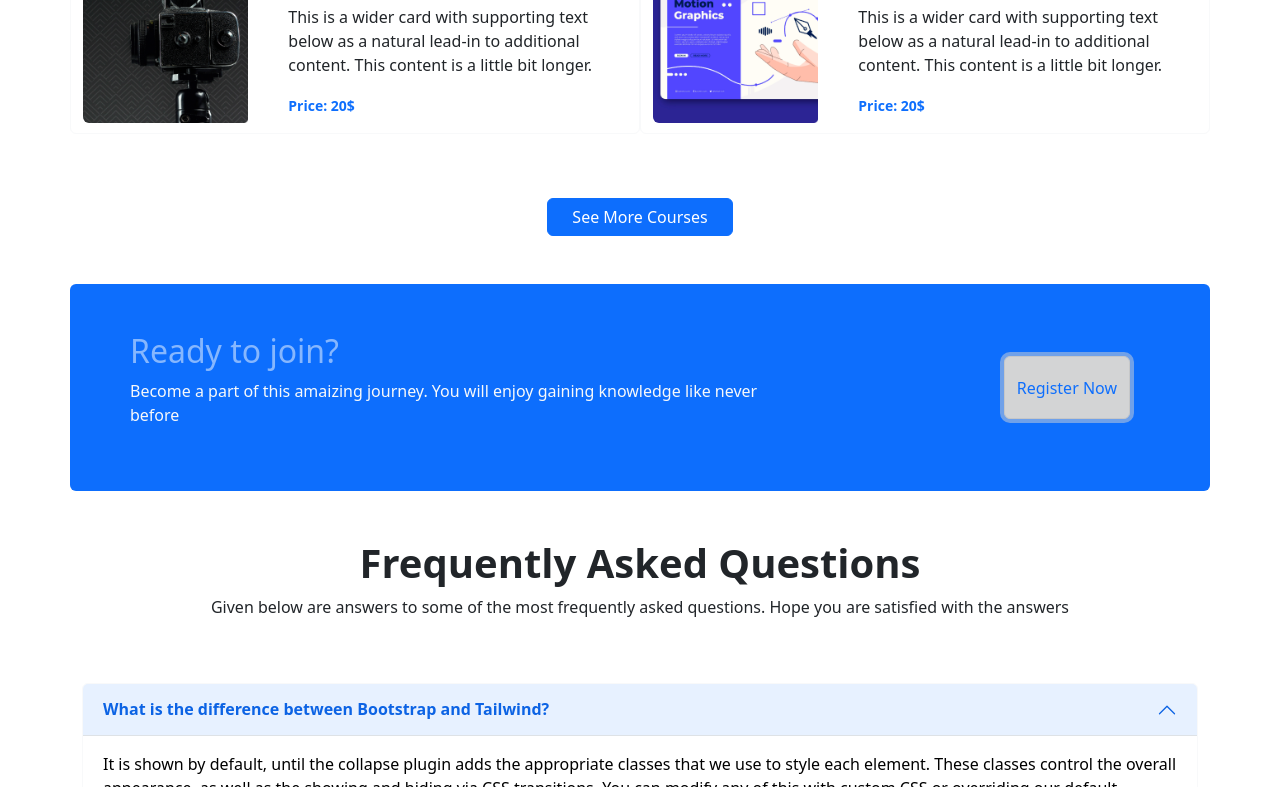
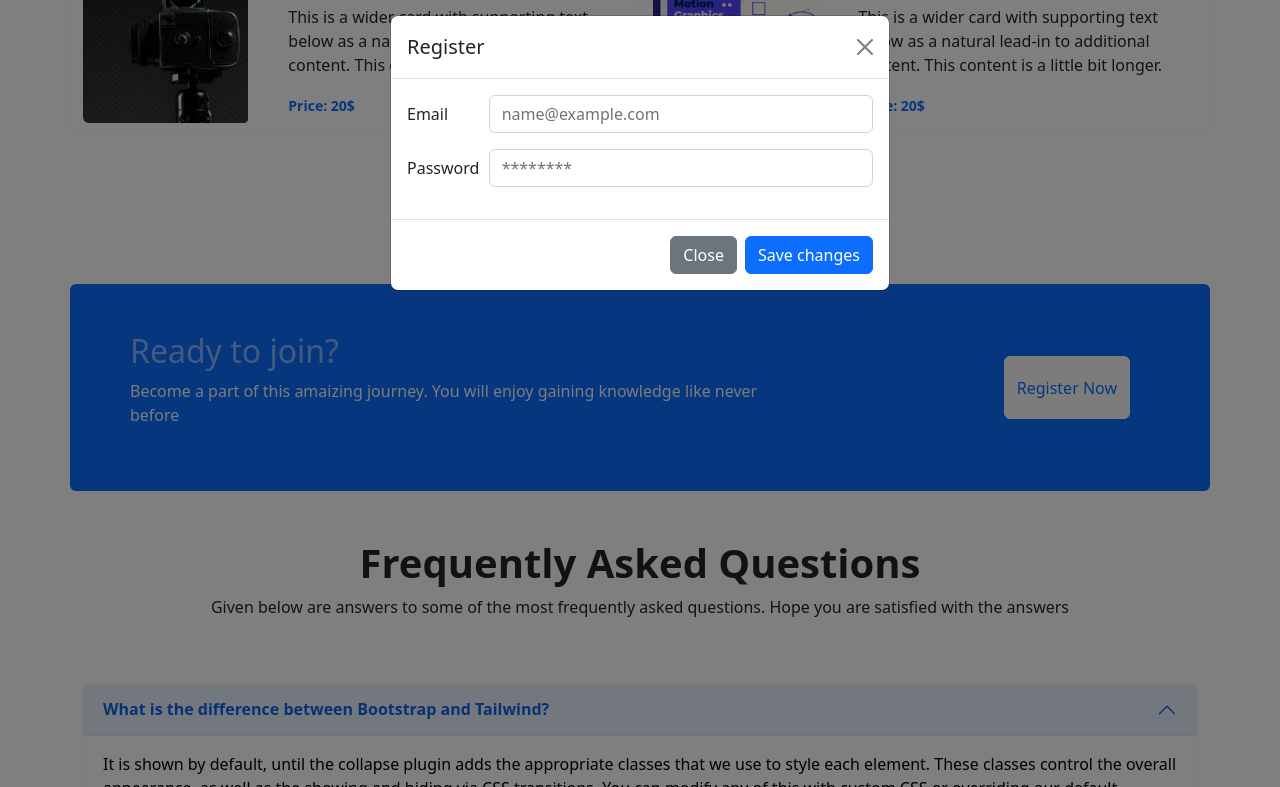
Before and after one commit to FarzanaMaisha/edtech, a plain HTML site: page index.html in a window 1280 px wide. Both pictures are taken after a click on the button "Register Now". Shown: the part 1344-2131 px from the top of the page. Drawn offline with nearby package versions, Linux system fonts and the light colour scheme.

Commit message:
modal completed

```diff
--- a/index.html
+++ b/index.html
@@ -315,8 +315,47 @@
                 </div>
                 <div
                     class=" col-lg-4 gx-5 d-flex allign-itmes-center justify-content-center lg-flex justify-content-lg-end">
-                    <button type="button" class="btn btn-light text-primary me-lg-2 my-4">Register
+                    <button type="button" class="btn btn-light text-primary me-lg-2 my-4" data-bs-toggle="modal"
+                        data-bs-target="#register">Register
                         Now</button>
+                    <!-- Modal -->
+                    <div class="modal fade" id="register" tabindex="-1" aria-labelledby="registerLabel"
+                        aria-hidden="true">
+                        <div class="modal-dialog">
+                            <div class="modal-content">
+                                <div class="modal-header">
+                                    <h5 class="modal-title" id="registerLabel">Register</h5>
+                                    <button type="button" class="btn-close" data-bs-dismiss="modal"
+                                        aria-label="Close"></button>
+                                </div>
+                                <div class="modal-body">
+                                    <form action="">
+                                        <div class="mb-3 row">
+                                            <label for="EmailInput" class="col-sm-2 col-form-label">Email
+                                            </label>
+                                            <div class="col-sm-10">
+                                                <input type="email" class="form-control" id="EmailInput"
+                                                    placeholder="name@example.com">
+                                            </div>
+
+                                        </div>
+                                        <div class="mb-3 row">
+                                            <label for="inputPassword" class="col-sm-2 col-form-label">Password</label>
+                                            <div class="col-sm-10">
+                                                <input type="password" class="form-control" id="inputPassword"
+                                                    placeholder="********">
+                                            </div>
+                                        </div>
+                                    </form>
+                                </div>
+                                <div class="modal-footer">
+                                    <button type="button" class="btn btn-secondary"
+                                        data-bs-dismiss="modal">Close</button>
+                                    <button type="button" class="btn btn-primary">Save changes</button>
+                                </div>
+                            </div>
+                        </div>
+                    </div>
                 </div>
 
             </div>
```
